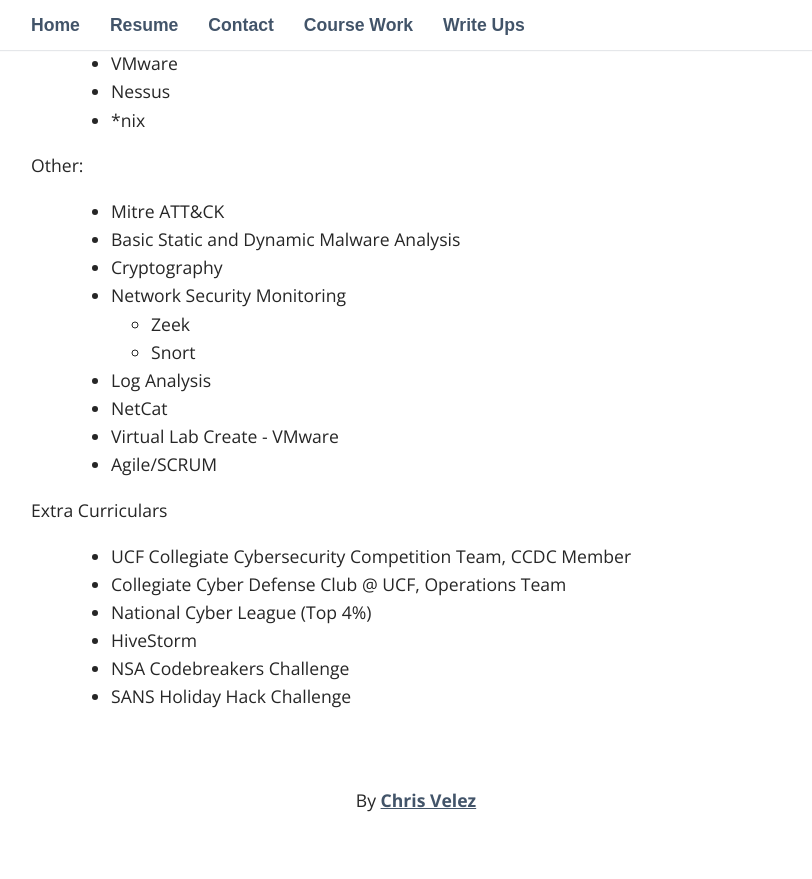
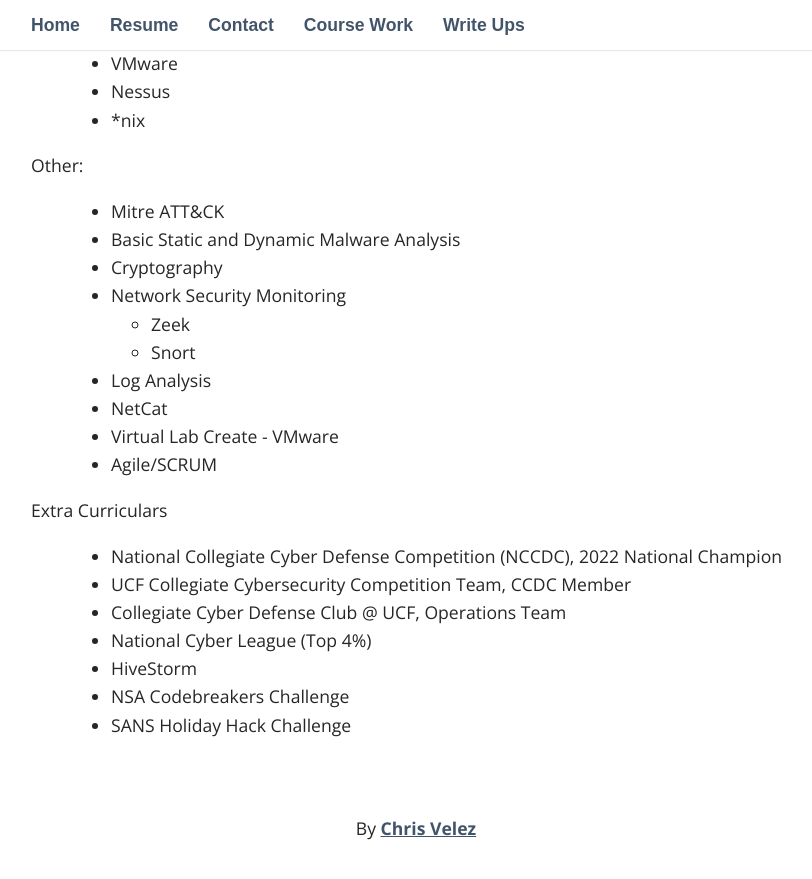
Before and after one commit to c-velez/c-velez.github.io, a Jekyll site: the page built from _pages/02_resume.md, in a window 1280 px wide and 900 px high, scrolled down 3040 px. Shown: the top 879 px of the window, without its empty margins (224-1036 px from the left). Built offline with Jekyll 4.4.1, drawn with Linux system fonts in a browser that asks for light colours; some web fonts are replaced.

Commit message:
Added NCCDC to resume section

```diff
--- a/_pages/02_resume.md
+++ b/_pages/02_resume.md
@@ -101,7 +101,8 @@
     * Agile/SCRUM
 
 Extra Curriculars
-:   * UCF Collegiate Cybersecurity Competition Team, CCDC Member
+:   * National Collegiate Cyber Defense Competition (NCCDC), 2022 National Champion
+    * UCF Collegiate Cybersecurity Competition Team, CCDC Member
     * Collegiate Cyber Defense Club @ UCF, Operations Team
     * National Cyber League (Top 4%)
     * HiveStorm
```
